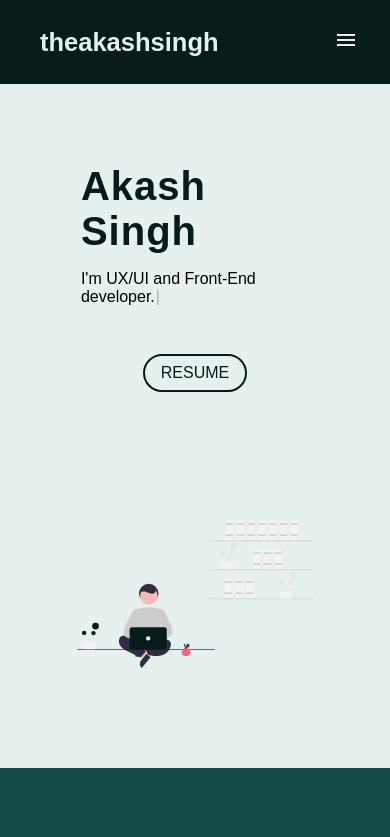
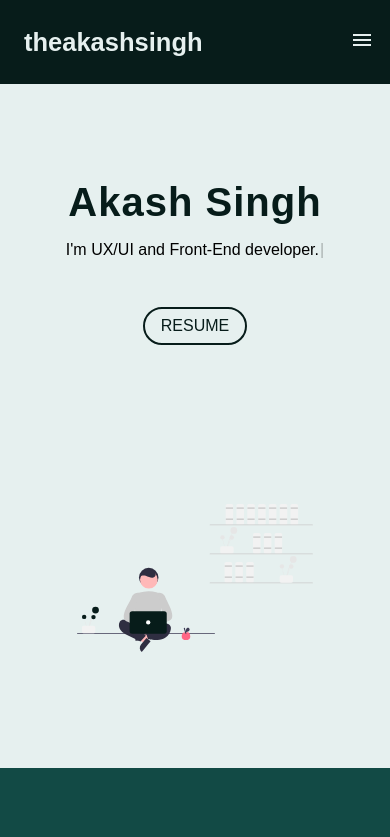
Before and after one commit to theakashsingh/portfolio, a React (Create React App) app: page / in a window 390 px wide. Shown: the top 837 px of the page. Built offline with nearby package versions, Linux system fonts and the light colour scheme; a web font is replaced by a local one.

Commit message:
update favicon & title

```diff
--- a/public/index.html
+++ b/public/index.html
@@ -7,7 +7,7 @@
     <meta name="theme-color" content="#000000" />
     <meta
       name="description"
-      content="Web site created using create-react-app"
+      content="☕Coffee 💻Code 💡Creativity"
     />
     <link rel="apple-touch-icon" href="%PUBLIC_URL%/logo192.png" />
     <!--
@@ -24,7 +24,7 @@
       work correctly both with client-side routing and a non-root public URL.
       Learn how to configure a non-root public URL by running `npm run build`.
     -->
-    <title>React App</title>
+    <title>theakashsingh</title>
   </head>
   <body>
     <noscript>You need to enable JavaScript to run this app.</noscript>
--- a/src/components/navbar/Navbar.css
+++ b/src/components/navbar/Navbar.css
@@ -70,7 +70,7 @@ nav{
 
     .logo{
         font-size: 17px;
-        margin-left: 1.5rem;
+        margin-left: 0.5rem;
     }
 
     .NavbarDesktopLink{
@@ -79,7 +79,7 @@ nav{
 
     .NavbarMobileLink{
         display:inline-block;
-        margin-right: 2rem;
+        margin-right: 1rem;
         cursor: pointer;
     }
 
--- a/src/pages/About/About.css
+++ b/src/pages/About/About.css
@@ -50,7 +50,6 @@
 }
 
 .about-bio p{
-
     font-size: 20px;
     font-weight: lighter;
     letter-spacing: 1px;
@@ -79,6 +78,7 @@
 
     .about-right{
         flex-basis: 100%;
+        align-items: flex-start;
         justify-content: center;
     }
 
--- a/src/pages/Home/Home.css
+++ b/src/pages/Home/Home.css
@@ -20,7 +20,7 @@
 }
 
 .home-left-row{
-    width: 70%;
+    width: 60%;
     height: max-content;
 }
 
@@ -78,6 +78,7 @@
     }
 
     .home-left-row{
+        width: 100%;
         display: flex;
         flex-direction: column;
         align-items: center;
```
Also changed, not shown: public/manifest.json, 1 other file (tests, documents, lock files or other folders).
